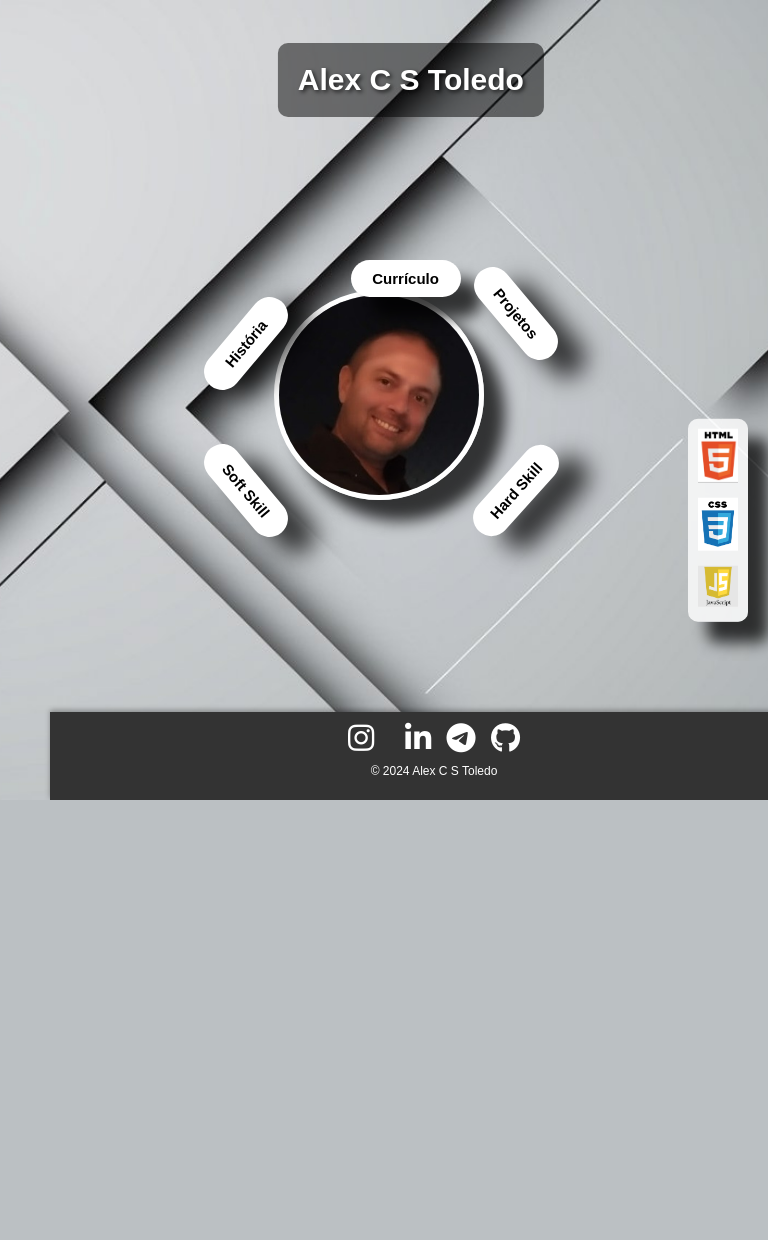
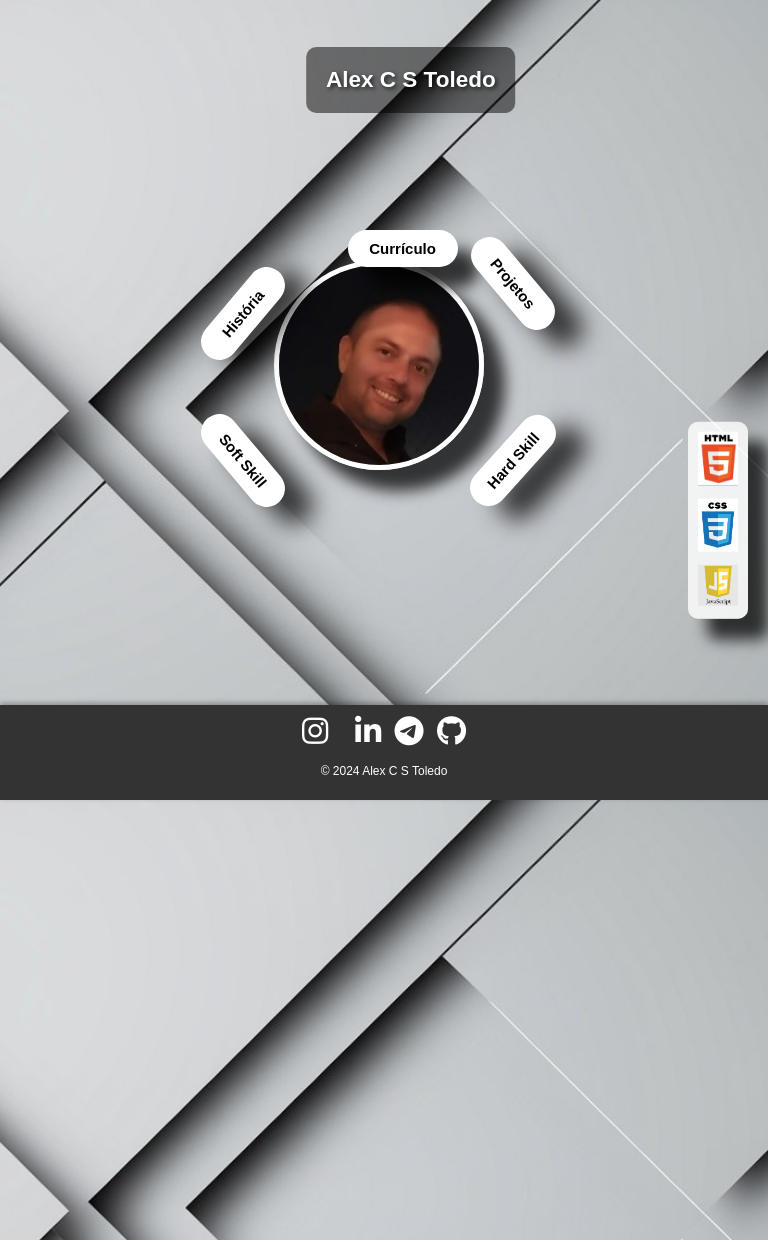
Before and after one commit to alexcruix/Meu-Blog, a PHP site: page / in a window 768 px wide. Before the commit the page ends 800 px from the top, so only its background shows below. Run offline with PHP 8.4, Linux system fonts and the light colour scheme.

Commit message:
Update index.css

```diff
--- a/css/index.css
+++ b/css/index.css
@@ -334,7 +334,7 @@
 }
 
 /* Para telas menores que 1440px (Tela 2K) */
-@media (min-width: 1930px) and (max-width: 2160px){
+@media (min-width: 1920px) and (max-width: 2160px){
     body {
         height: 1100px;             /* Faz o site ocupar 100% da altura da tela */
         margin: 0 auto;            /* Centraliza o site horizontalmente */
@@ -640,10 +640,36 @@
         top: -370px;
         left: -110px;
     }
+
+    .social-links {
+        margin-bottom: 15px;
+    }
+
+    .social-links a {
+        margin: 1px 5px;
+        font-size: 30px;
+    }
+
+    footer {
+        font-size: 20px;
+        left: 0px;
+    }
 }
 
 /* Para telas menores que 768px (smartphones ou tablets) */
 @media (min-width: 240px) and (max-width: 768px){
+    body {
+        height: 1200px;              /* Define a altura para ocupar 100% da tela */
+        background-image: url('/Meu-Blog/img/imagem_de_fundo_index.jpeg'); /* Insira o caminho da imagem de fundo */
+        margin: 0px auto;           /* Centraliza o site horizontalmente */
+        background-color: #f0f0f0;  /* Cor de fundo do site */
+        padding: 20px;              /* Espaçamento interno */
+        font-size: 15px;            /* Ajusta o tamanho da fonte */
+        background-size: cover;     /* Faz a imagem preencher a tela */
+        background-position: center; /* Centraliza a imagem */
+        background-repeat: no-repeat; /* Evita repetição da imagem */
+        background-attachment: fixed; /* Mantém a imagem fixa */
+    }
     .name {
         font-size: 1.5em;
         top: 10%;
@@ -720,3 +746,15 @@
         font-size: 12px;
     }
 }
+
+@media (orientation: landscape) {
+    body {
+        height: 100vh;                /* Ocupa 100% da altura da tela */
+        margin: 0px auto;             /* Centraliza o site horizontalmente */
+        background-image: url('sua-imagem-de-fundo.jpg'); /* Caminho da imagem */
+        background-size: cover;       /* Faz a imagem cobrir toda a tela */
+        background-position: center;  /* Centraliza a imagem */
+        background-repeat: no-repeat; /* Evita repetição da imagem */
+        background-attachment: fixed; /* Mantém a imagem fixa ao rolar */
+    }
+}
```
